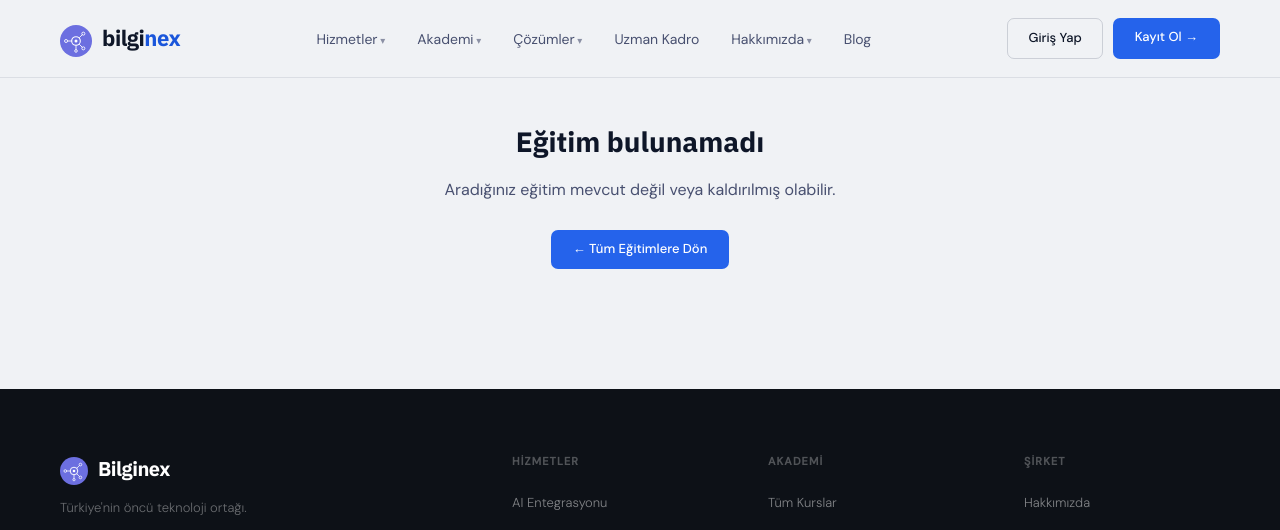
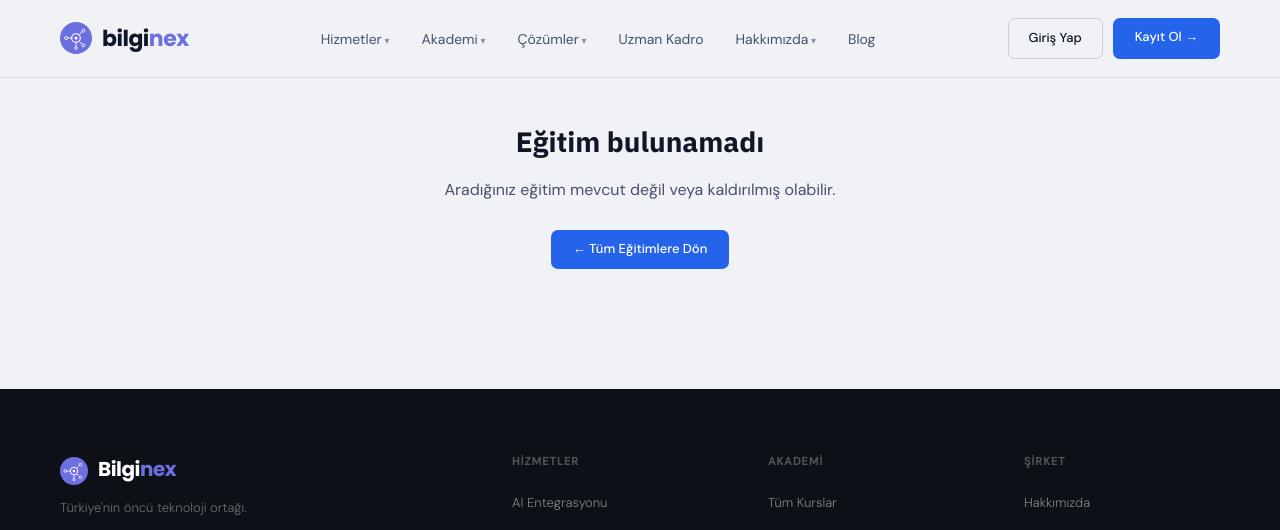
Before and after one commit to ozgursaglam/bilginex-website, a plain HTML site: page egitim-detay.html in a window 1280 px wide. Shown: the top 530 px of the page. Drawn offline with Linux system fonts and the light colour scheme.

Commit message:
Add files via upload

```diff
--- a/egitim-detay.html
+++ b/egitim-detay.html
@@ -25,8 +25,8 @@ body{background:var(--bg);color:var(--text);font-family:var(--font-b);font-size:
 
 /* NAV */
 nav{position:fixed;top:0;left:0;right:0;z-index:200;display:flex;align-items:center;justify-content:space-between;padding:18px 60px;background:rgba(240,242,245,0.92);backdrop-filter:blur(24px);border-bottom:1px solid var(--border);}
-.nav-logo{font-family:var(--font-d);font-size:22px;font-weight:800;letter-spacing:-0.5px;color:var(--text);text-decoration:none;}
-.nav-logo span{color:#1a56db;}
+.nav-logo{font-family:'Poppins',sans-serif;font-size:22px;font-weight:700;letter-spacing:-0.5px;color:var(--text);text-decoration:none;display:inline-flex;align-items:center;}
+.nav-logo span{color:#6C6FE0;}
 .nav-links{display:flex;gap:32px;list-style:none;}
 .nav-links a{color:var(--text2);text-decoration:none;font-size:14px;transition:color 0.2s;}
 .nav-links a:hover{color:var(--text);}
@@ -146,8 +146,8 @@ nav{position:fixed;top:0;left:0;right:0;z-index:200;display:flex;align-items:cen
   .footer-bottom { border-top: 1px solid rgba(255,255,255,0.07); padding-top: 24px; display: flex; justify-content: space-between; }
   .footer-bottom p { font-size: 12px; color: rgba(255,255,255,0.28); font-weight: 300; }
   .footer-bottom{display:flex;justify-content:space-between;align-items:center;}
-.footer-logo{font-family:var(--font-d);font-size:20px;font-weight:800;letter-spacing:-0.5px;color:#fff;text-decoration:none;}
-.footer-logo span{color:#fff;}
+.footer-logo{font-family:'Poppins',sans-serif;font-size:20px;font-weight:800;letter-spacing:-0.5px;color:#fff;text-decoration:none;}
+.footer-logo span{color:#6C6FE0;}
 .footer-copy{font-size:12px;color:rgba(255,255,255,0.3);}
 .footer-links{display:flex;gap:24px;}
 .footer-links a{font-size:13px;color:rgba(255,255,255,0.4);text-decoration:none;transition:color 0.2s;}
```
Also changed, not shown: ai-entegrasyon.html (+2 -2 lines), akademi.html (+3 -3 lines), blog.html (+2 -2 lines), cozum-egitim.html (+2 -2 lines), cozum-enerji.html (+2 -2 lines), cozum-finans.html (+2 -2 lines), cozum-kamu.html (+2 -2 lines), cozum-saglik.html (+2 -2 lines), cozum-savunma.html (+2 -2 lines), cozum-telekom.html (+2 -2 lines), cozumler.html (+2 -2 lines), dijital-donusum.html (+2 -2 lines), hakkimizda.html (+3 -3 lines), hizmetler.html (+2 -2 lines), 4 more files.
